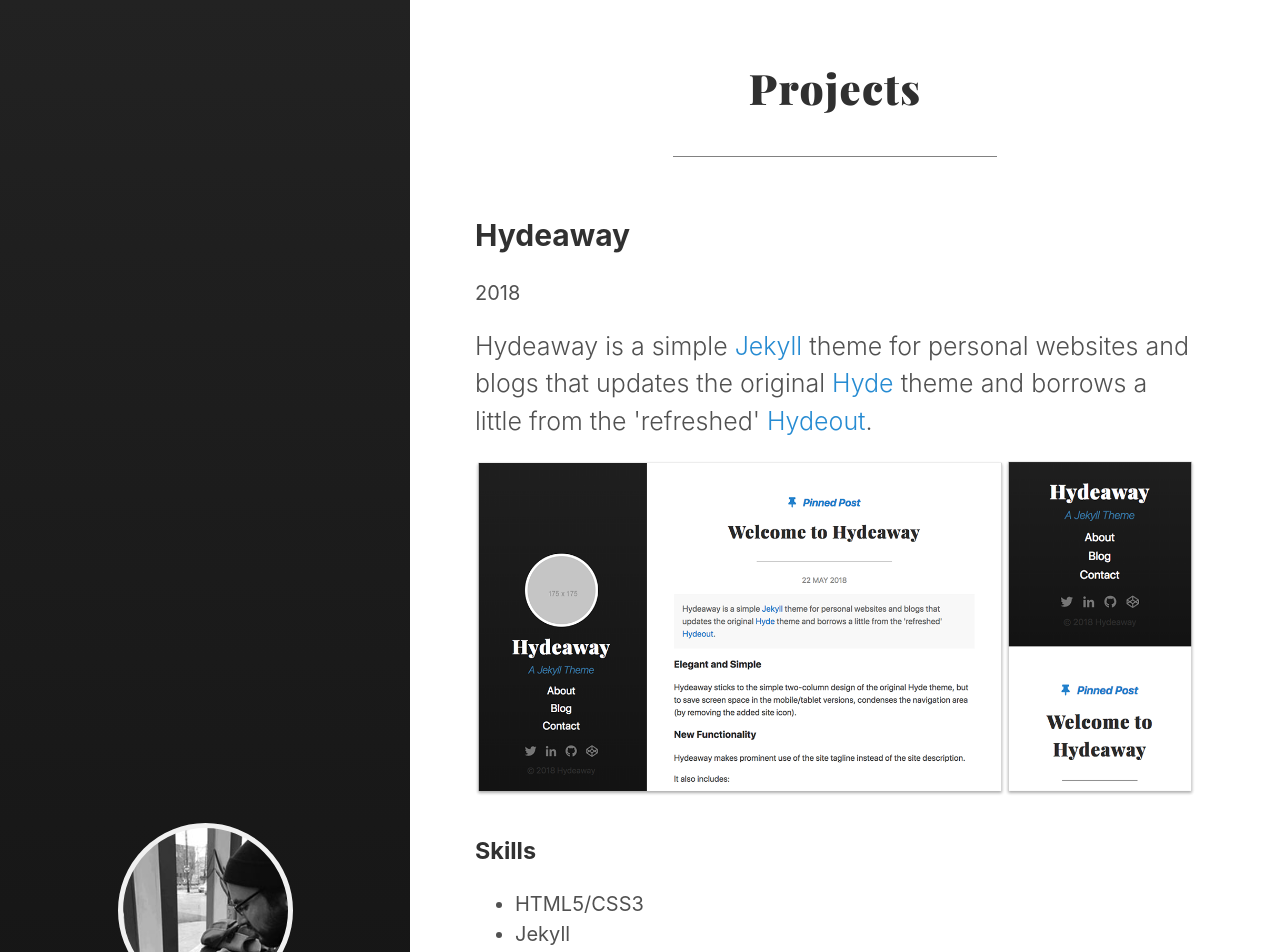
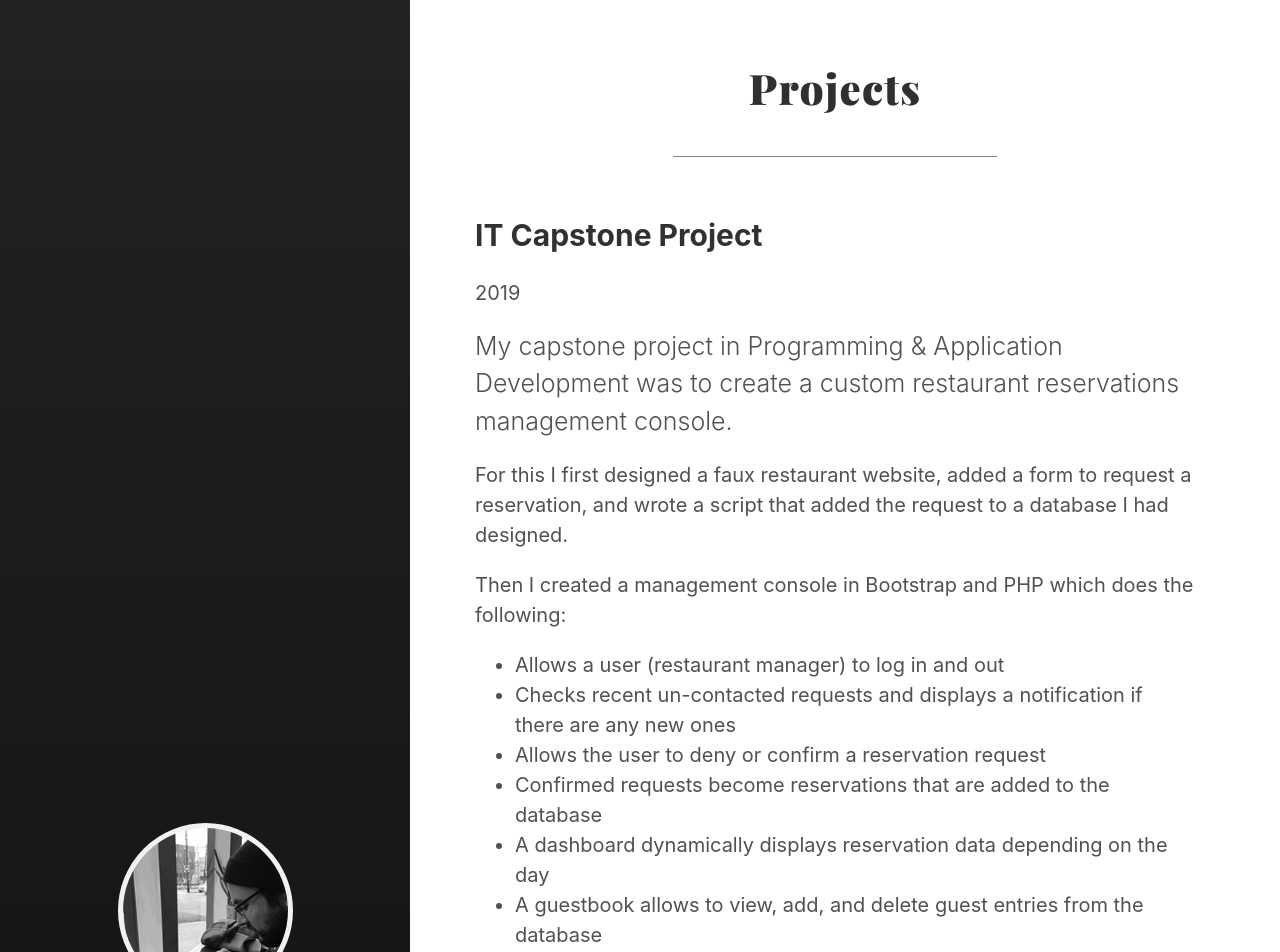
Before and after one commit to AdsonBatista/jpatrickdevine.github.io, a Jekyll site: the page built from projects.md, in a window 1280 px wide and 1400 px high. Shown: the top 952 px of the window. Built offline with Jekyll 4.4.1, drawn with Linux system fonts in a browser that asks for light colours; some of the changed text lies outside the part shown; grey boxes are pictures that could not be loaded.

Commit message:
Update projects page with capstone

```diff
--- a/projects.md
+++ b/projects.md
@@ -1,6 +1,39 @@
 ---
 layout: page
 title: Projects
+---
+
+## IT Capstone Project
+
+<span class="post_date">2019</span>
+
+<p class="lead">My capstone project in Programming & Application Development was to create a custom restaurant reservations management console.</p>
+
+For this I first designed a faux restaurant website, added a form to request a reservation, and wrote a script that added the request to a database I had designed.
+
+Then I created a management console in Bootstrap and PHP which does the following:
+* Allows a user (restaurant manager) to log in and out
+* Checks recent un-contacted requests and displays a notification if there are any new ones
+* Allows the user to deny or confirm a reservation request
+* Confirmed requests become reservations that are added to the database
+* A dashboard dynamically displays reservation data depending on the day
+* A guestbook allows to view, add, and delete guest entries from the database
+
+![Bistro! Bistro!]({{ site.baseurl }}/assets/img/bb-screenshot.jpg "Bistro! Bistro! Screenshot")
+<em>Restaurant Website</em>
+
+![B!B! Management Console]({{ site.baseurl }}/assets/img/bb-console-screenshot.jpg "Bistro! Bistro! Console Screenshot")
+<em>Management Console</em>
+
+### Skills
+
+* PHP/MySQL/JavaScript
+* HTML/CSS/Flexbox
+* Materialize/Bootstrap/jQueryUI
+* AWS Lightsail
+
+<a href="http://3.211.161.131/bistrobistro/" title="Bistro! Bistro! Demo" class="button"><i class="fas fa-globe"></i> View Demo</a> <a href="{{ site.baseurl }}/assets/ppt/CapstonePresentationDevine.pptx" title="Project Presentation" class="button"><i class="fas fa-file-powerpoint"></i> Download PowerPoint</a>
+
 ---
 
 ## Hydeaway
```
